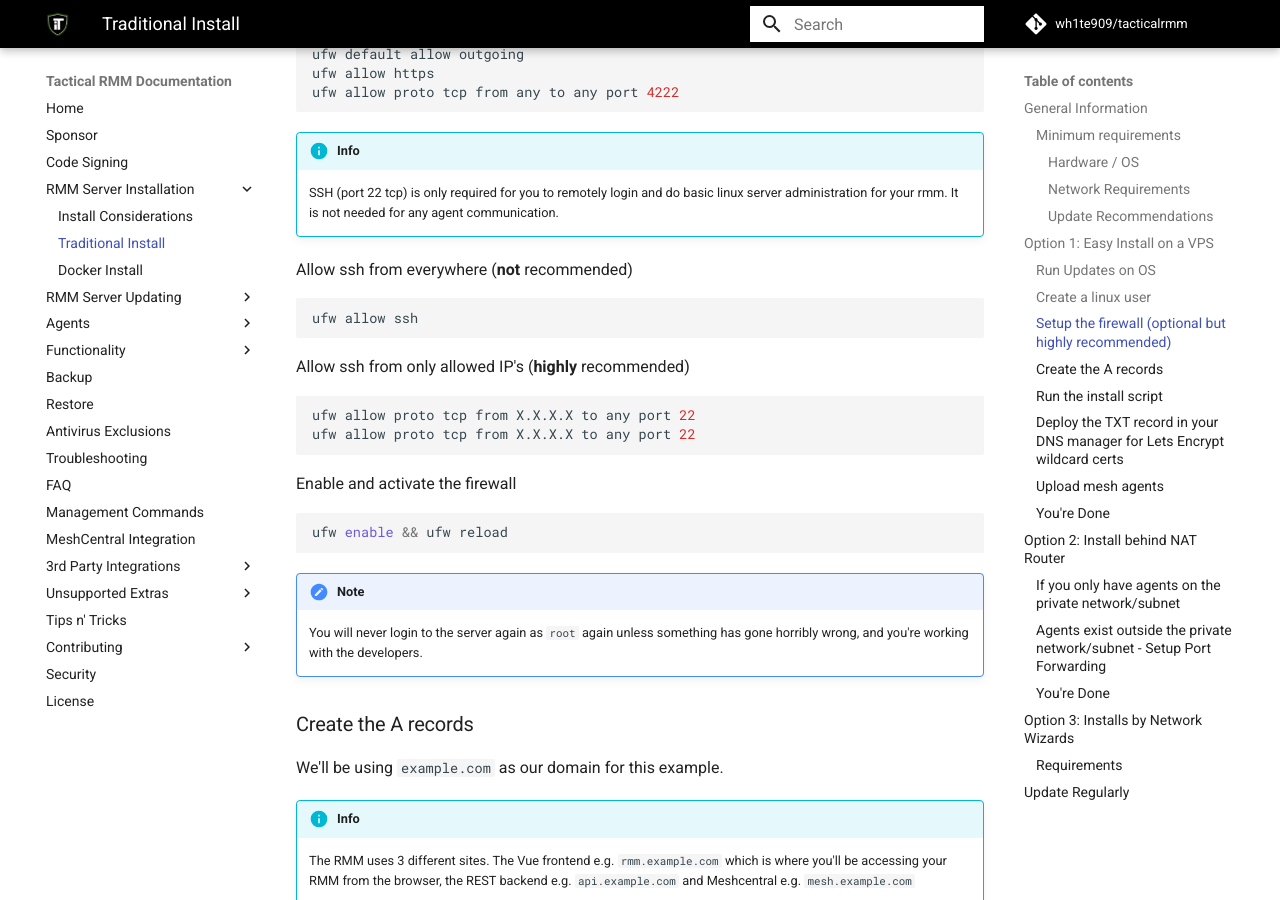
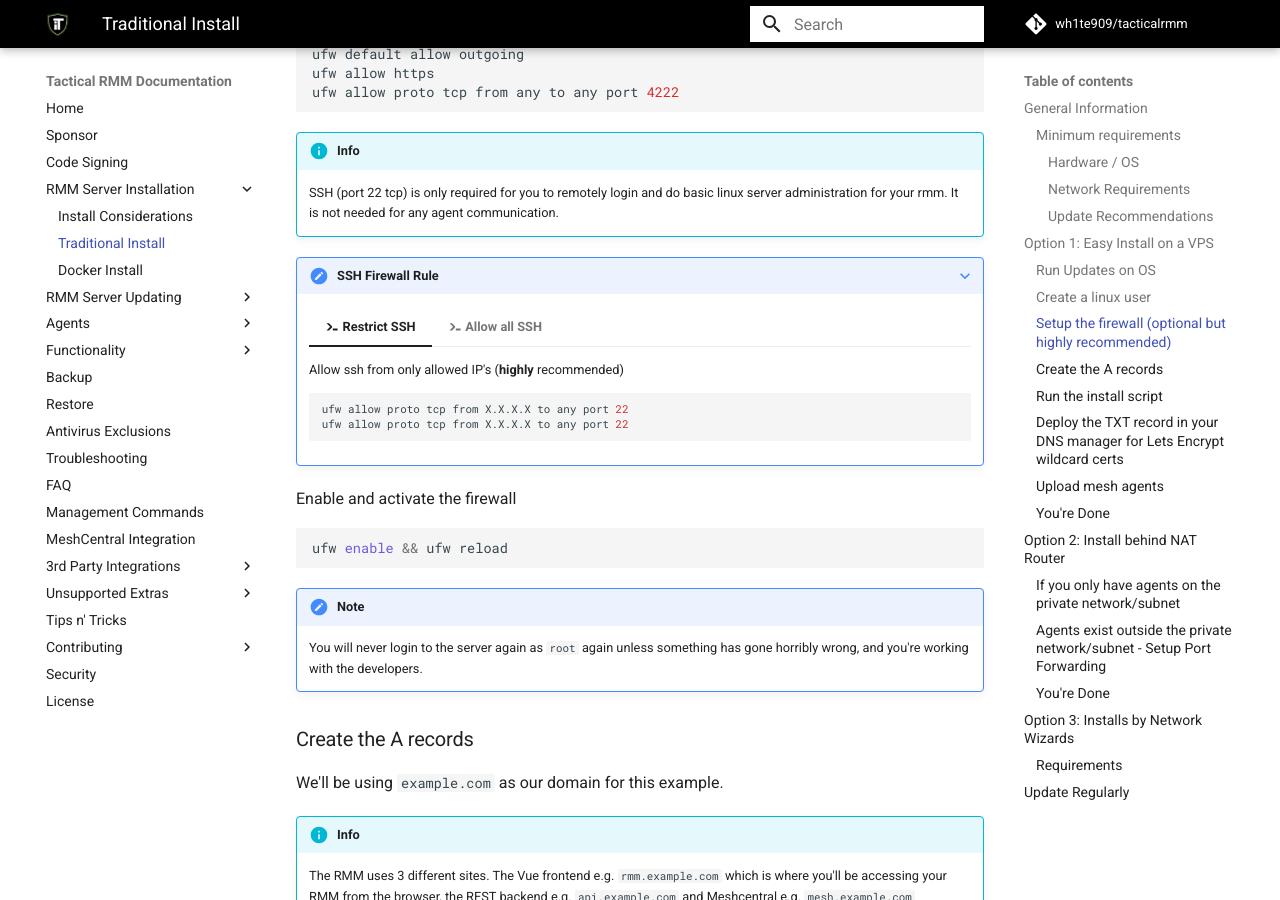
Before and after one commit to amidaware/trmm-docs, an MkDocs documentation site: the page built from docs/install_server.md, in a window 1280 px wide and 900 px high, scrolled down 2270 px. Built offline with MkDocs 1.6.1 and Material for MkDocs 9.7.7, drawn with Linux system fonts in a browser that asks for light colours; comment, search, counter and statistics services are not loaded.

Commit message:
cleaning SSH install

````diff
--- a/docs/install_server.md
+++ b/docs/install_server.md
@@ -87,18 +87,25 @@
 
 !!!info
     SSH (port 22 tcp) is only required for you to remotely login and do basic linux server administration for your rmm. It is not needed for any agent communication.<br/>
-Allow ssh from everywhere (__not__ recommended)
 
-```bash
-ufw allow ssh
-```
+???+ note "SSH Firewall Rule"
 
-Allow ssh from only allowed IP's (__highly__ recommended)
+    === ":material-console-line: Restrict SSH"
 
-```bash
-ufw allow proto tcp from X.X.X.X to any port 22
-ufw allow proto tcp from X.X.X.X to any port 22
-```
+        Allow ssh from only allowed IP's (__highly__ recommended)
+
+        ```bash
+        ufw allow proto tcp from X.X.X.X to any port 22
+        ufw allow proto tcp from X.X.X.X to any port 22
+        ```
+
+    === ":material-console-line: Allow all SSH"
+
+        Allow ssh from everywhere (__not__ recommended)
+
+        ```bash
+        ufw allow ssh
+        ```
 
 Enable and activate the firewall
 
````
